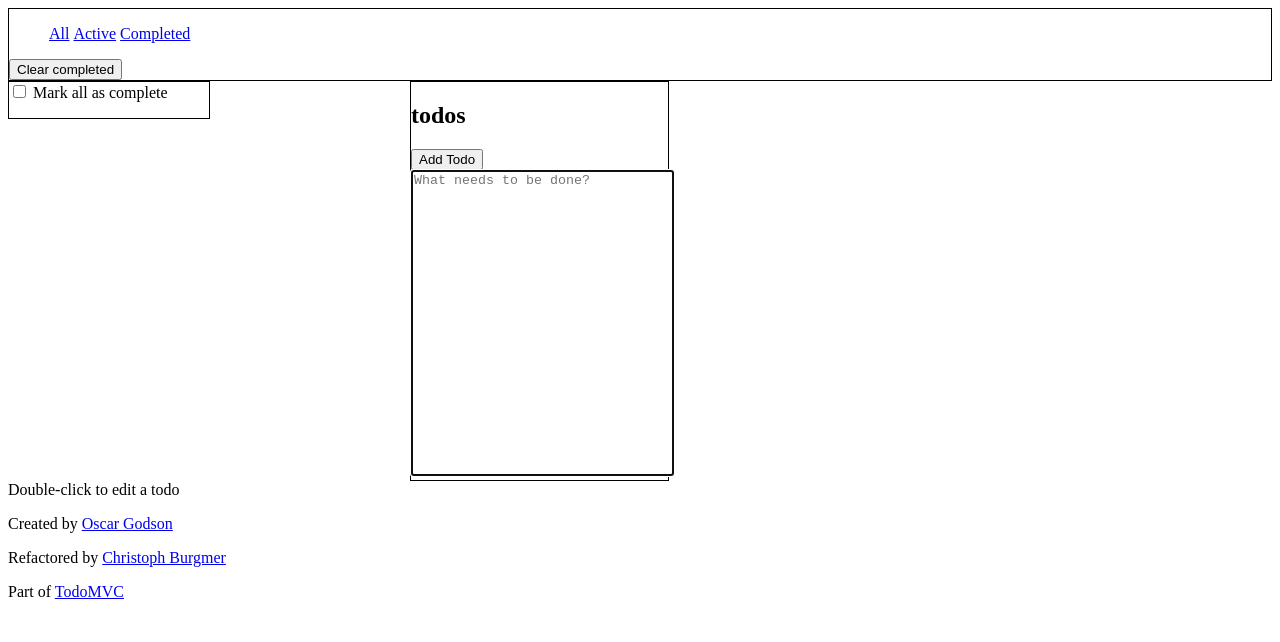
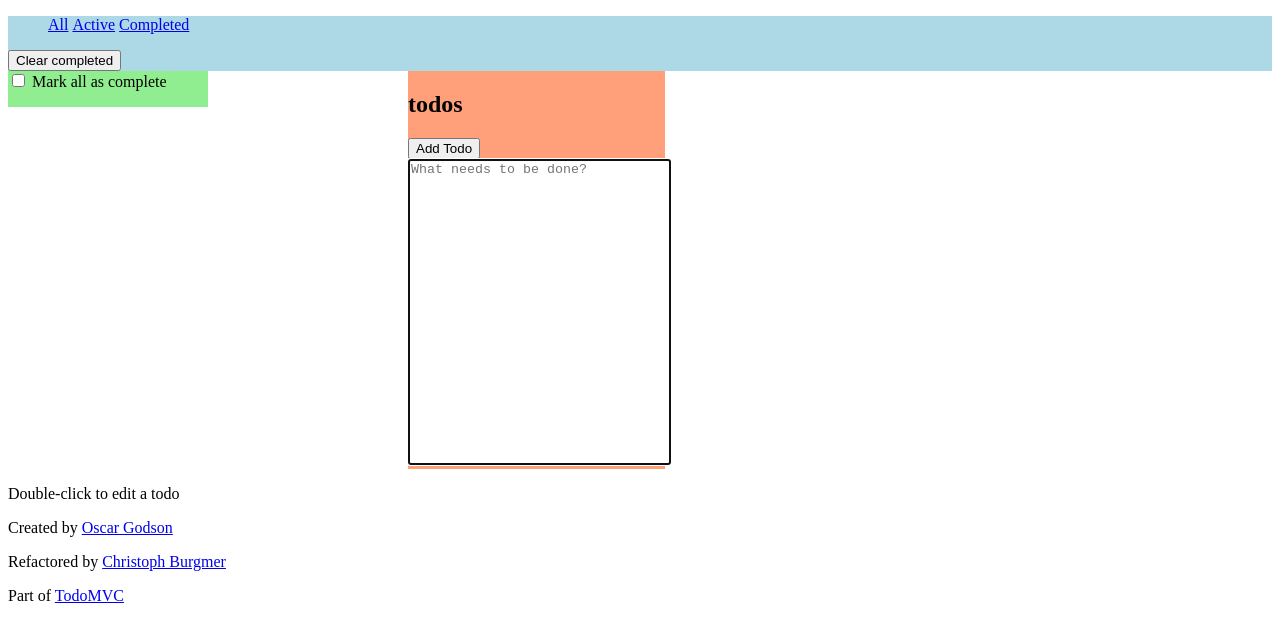
Before and after one commit to peterjmartinson/vanilla-todo, a website: page public/index.html in a window 1280 px wide. Drawn offline with Linux system fonts and the light colour scheme; no server answers.

Commit message:
Style changes

```diff
--- a/public/css/style.css
+++ b/public/css/style.css
@@ -1,7 +1,7 @@
 .main {
   display: inline-block;
   float: left;
-  border: 1px solid black;
+  background-color: lightgreen;
   width: 200px;
 }
 
@@ -15,12 +15,12 @@
   display: inline-block;
   margin-left: 200px;
   float: left;
-  border: 1px solid black;
+  background-color: lightsalmon;
 }
 
 .footer {
   display: block;
-  border: 1px solid black;
+  background-color: lightblue;
 }
 
 .filters ul {
@@ -39,6 +39,7 @@
 
 .note {
   display:block;
+  overflow: hidden;
 }
 
 .info {
```
